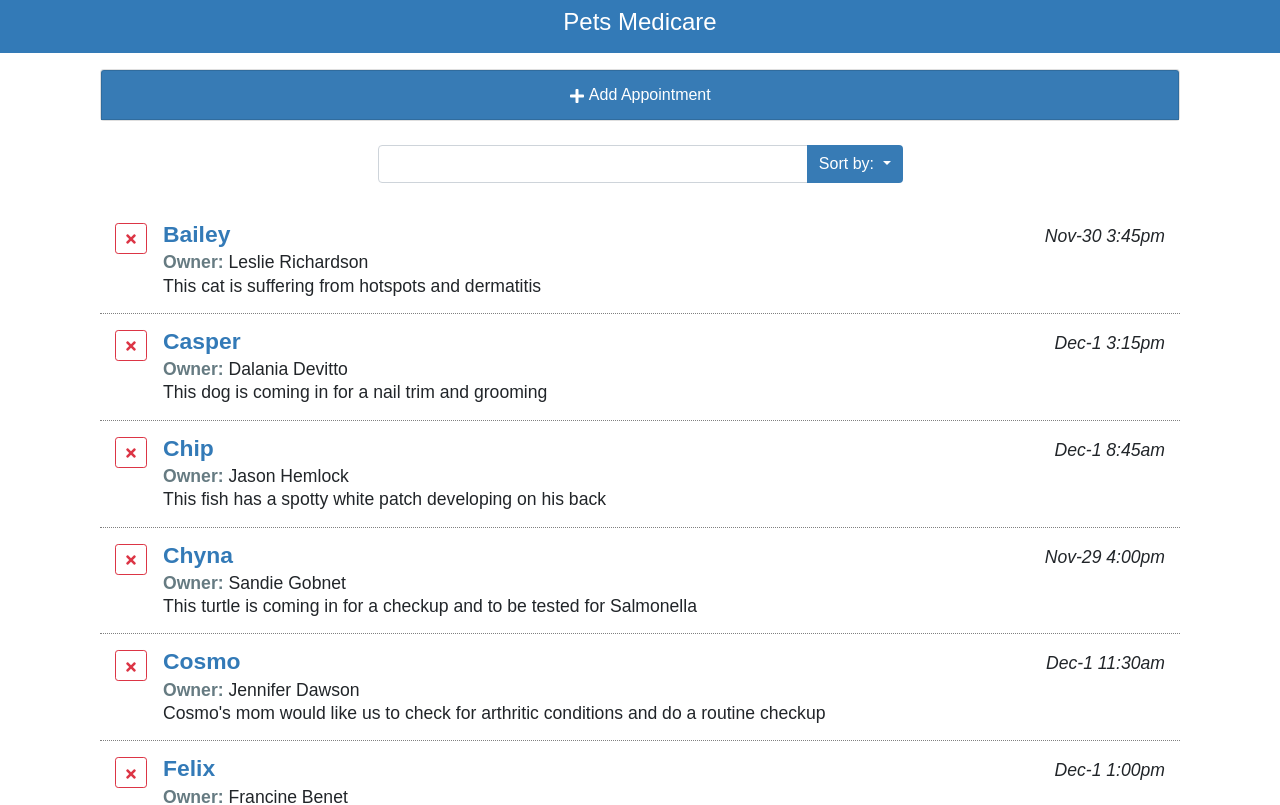
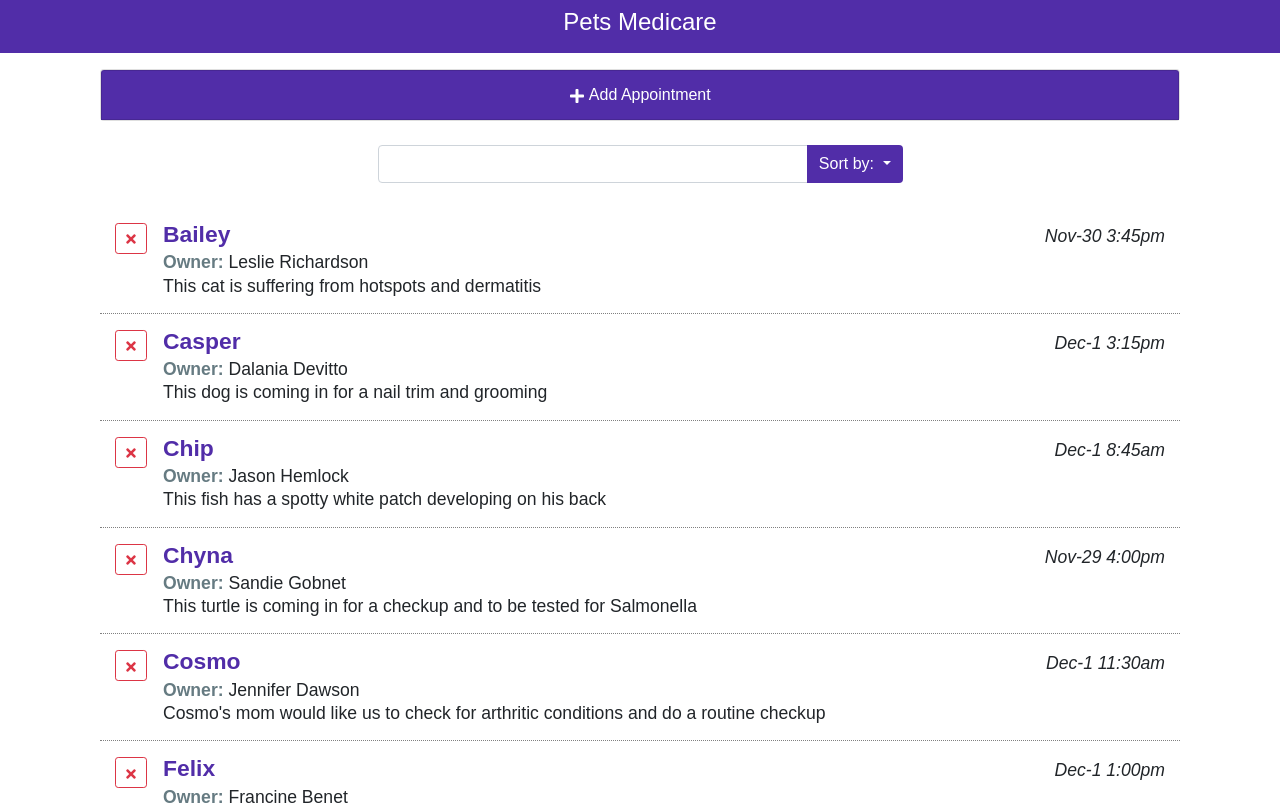
Before and after one commit to icebox827/appointments-manager, a React (Create React App) app: page / in a window 1280 px wide. Shown: the top 805 px of the page. Built offline with nearby package versions, Linux system fonts and the light colour scheme; a web font is replaced by a local one.

Commit message:
style: Change theme color to #512DA8

```diff
--- a/public/index.html
+++ b/public/index.html
@@ -38,7 +38,7 @@
 
     <footer class="container d-flex text-white py-2">
       <p>
-        All contents &copy; 2020
+        All contents &copy; 2021
       </p>
       <div class="ml-auto">
         <a class="d-block text-white" href="#">Terms of use</a>
--- a/src/css/App.css
+++ b/src/css/App.css
@@ -25,7 +25,7 @@ body {
 
 .appointment-list .pet-name {
   font-weight: 600;
-  color: #337ab7;
+  color:#512DA8;
   font-size: 1.3em;
   line-height: 100%;
 }
--- a/src/css/index.css
+++ b/src/css/index.css
@@ -1,7 +1,7 @@
 /** Basic Page CSS **/
 body {
   font-weight: 200;
-  background-color: #337ab7;
+  background-color: #512DA8;
 }
 
 header a,
@@ -15,6 +15,6 @@ footer {
 
 .bg-primary,
 .btn-primary {
-  background-color: #377bb5 !important;
+  background-color: #512DA8 !important;
   border: inherit;
 }
```
